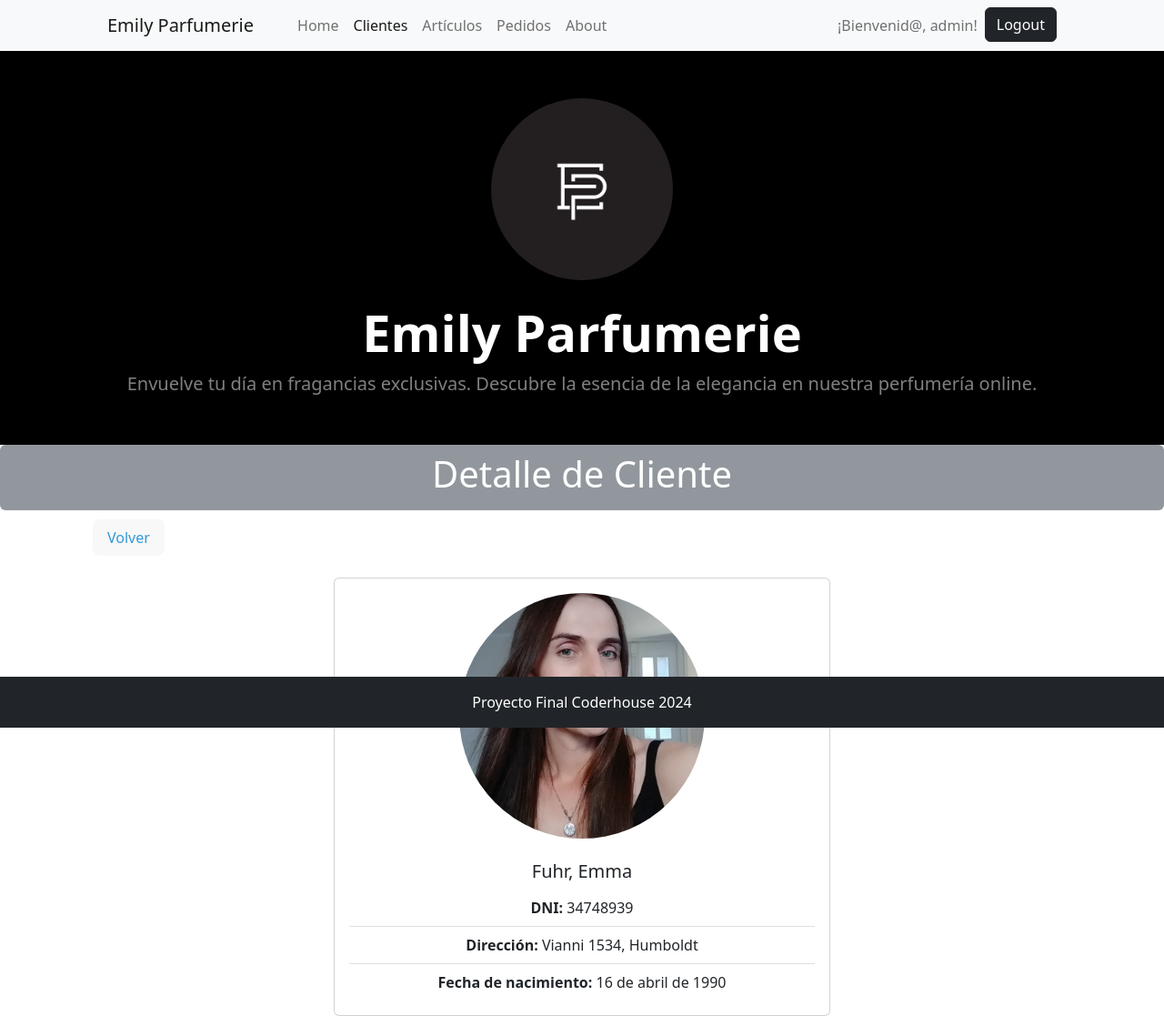
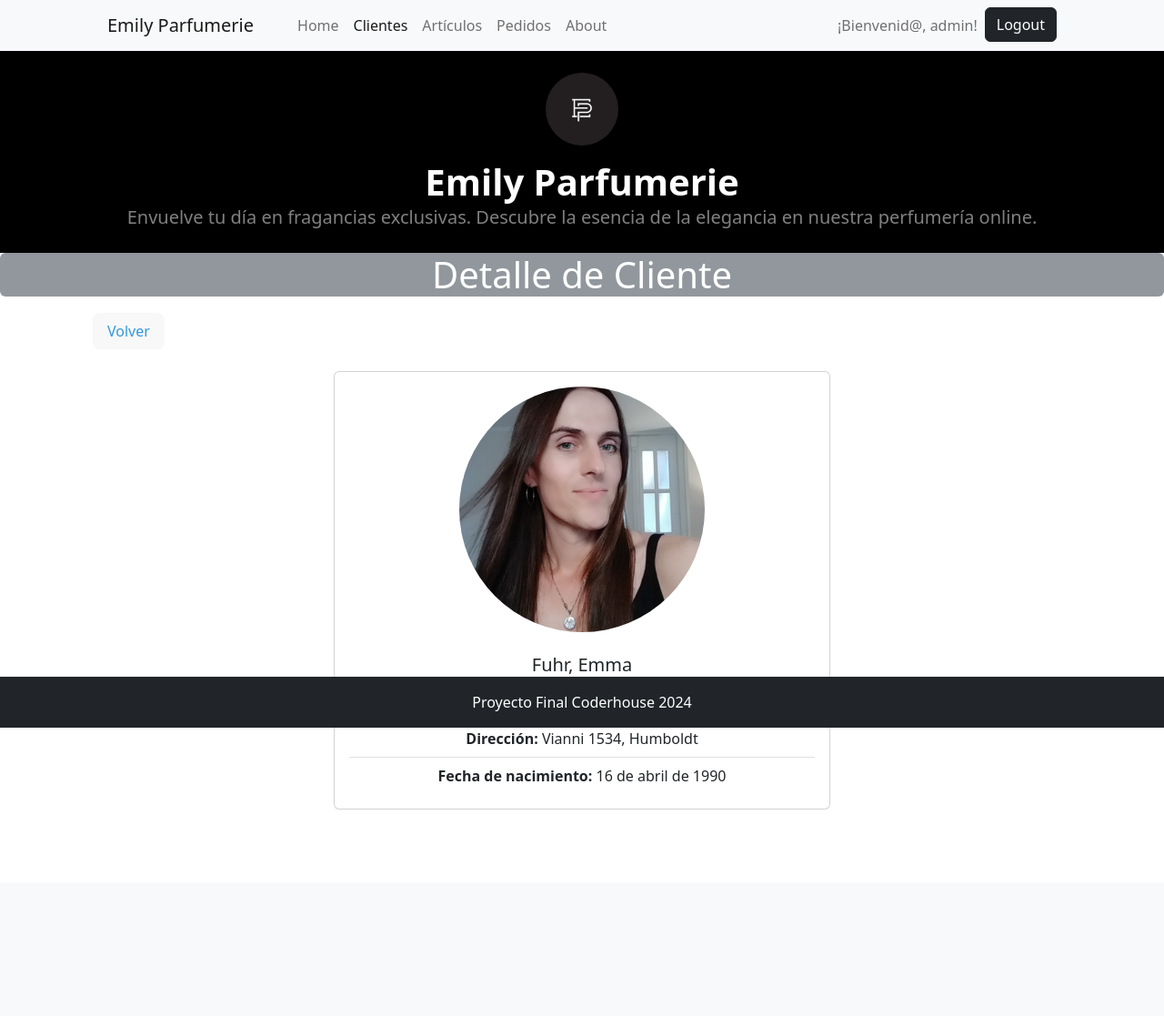
Before and after one commit to EmmaFuhr/EmmaFuhr-Preentrega, a Django app: page /cliente/cliente/detail/5 in a window 1280 px wide. Shown: the whole page at 91% size. After the commit the page ends 890 px from the top, so only its background shows below. Run offline with Django 5.2, Linux system fonts and the light colour scheme; a user stored in the database is signed in; data comes from the database, SQL or seed files in the repository; both versions use the stored data as it was after the commit; some libraries are stand-ins or nearby versions.

Commit message:
change: cambios de esilos

```diff
--- a/project/cliente/templates/cliente/cliente_detail.html
+++ b/project/cliente/templates/cliente/cliente_detail.html
@@ -25,5 +25,5 @@
         </div>
     </div>
 </div>
-
+<div style="height: 80px;"></div>
 {% endblock contenido %}
--- a/project/core/templates/core/base.html
+++ b/project/core/templates/core/base.html
@@ -23,8 +23,8 @@
         <!-- Header-->
         {% include 'core/components/header.html' %}
         <!-- Section-->
-        <div class="text-center text-bg-secondary bg-opacity-75    p-2 rounded">
-            <h1 class="display-6  fw-normal ">
+        <div class="text-center text-bg-secondary bg-opacity-75    p-0 rounded">
+            <h1 class="display-6   fw-normal ">
                 {% block titulo %}
                 {% endblock titulo %}
             </h1>
--- a/project/core/templates/core/components/header.html
+++ b/project/core/templates/core/components/header.html
@@ -1,10 +1,14 @@
 {% load static %}
-<header class="bg-black   py-1">
-    <div class="container px-4 px-lg-5 my-5">
-        <div class="text-center text-white">
-            <img src="{% static 'core/img/ep.jpg' %}" class="rounded-circle mb-4" width="200" height="200" alt="Foto de perfil">
-            <h1 class="display-4 fw-bolder">Emily Parfumerie</h1>
-            <p class="lead fw-normal text-white-50 mb-0">Envuelve tu día en fragancias exclusivas. Descubre la esencia de la elegancia en nuestra perfumería online.</p>
+<header class="bg-black py-4">
+    <div class="container">
+        <div class="row align-items-center justify-content-center">
+            <div class="col-md-6 text-center">
+                <img src="{% static 'core/img/ep.jpg' %}" class="rounded-circle mb-3" width="80" height="80" alt="Foto de perfil">
+                <h1 class="display-6 fw-bolder text-white mb-0">Emily Parfumerie</h1>
+            </div>
+            <div class="col-md-12 text-center">
+                <p class="lead fw-normal text-white-50 mb-0">Envuelve tu día en fragancias exclusivas. Descubre la esencia de la elegancia en nuestra perfumería online.</p>
+            </div>
         </div>
     </div>
 </header>
```
Also changed, not shown: project/db.sqlite3.
